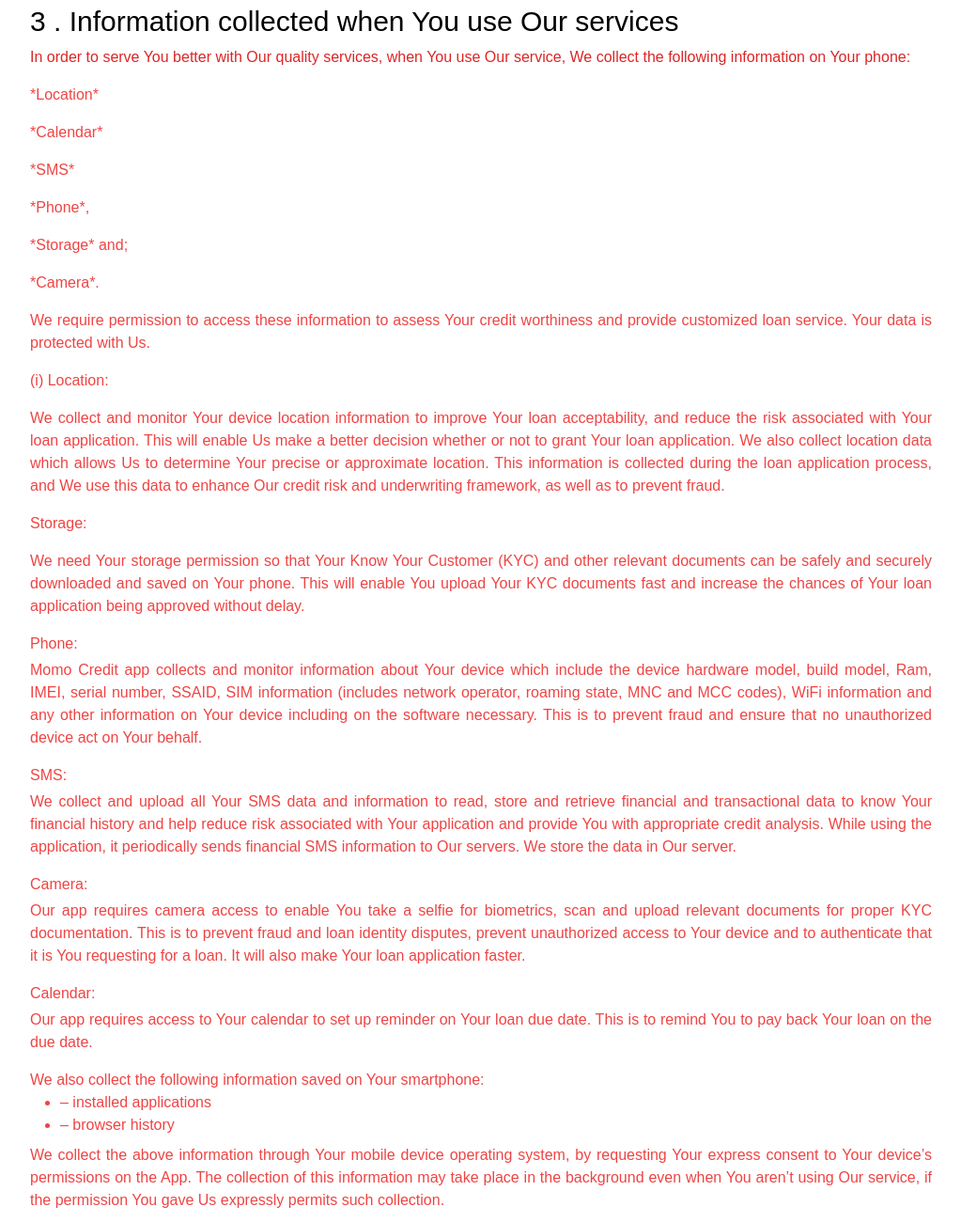
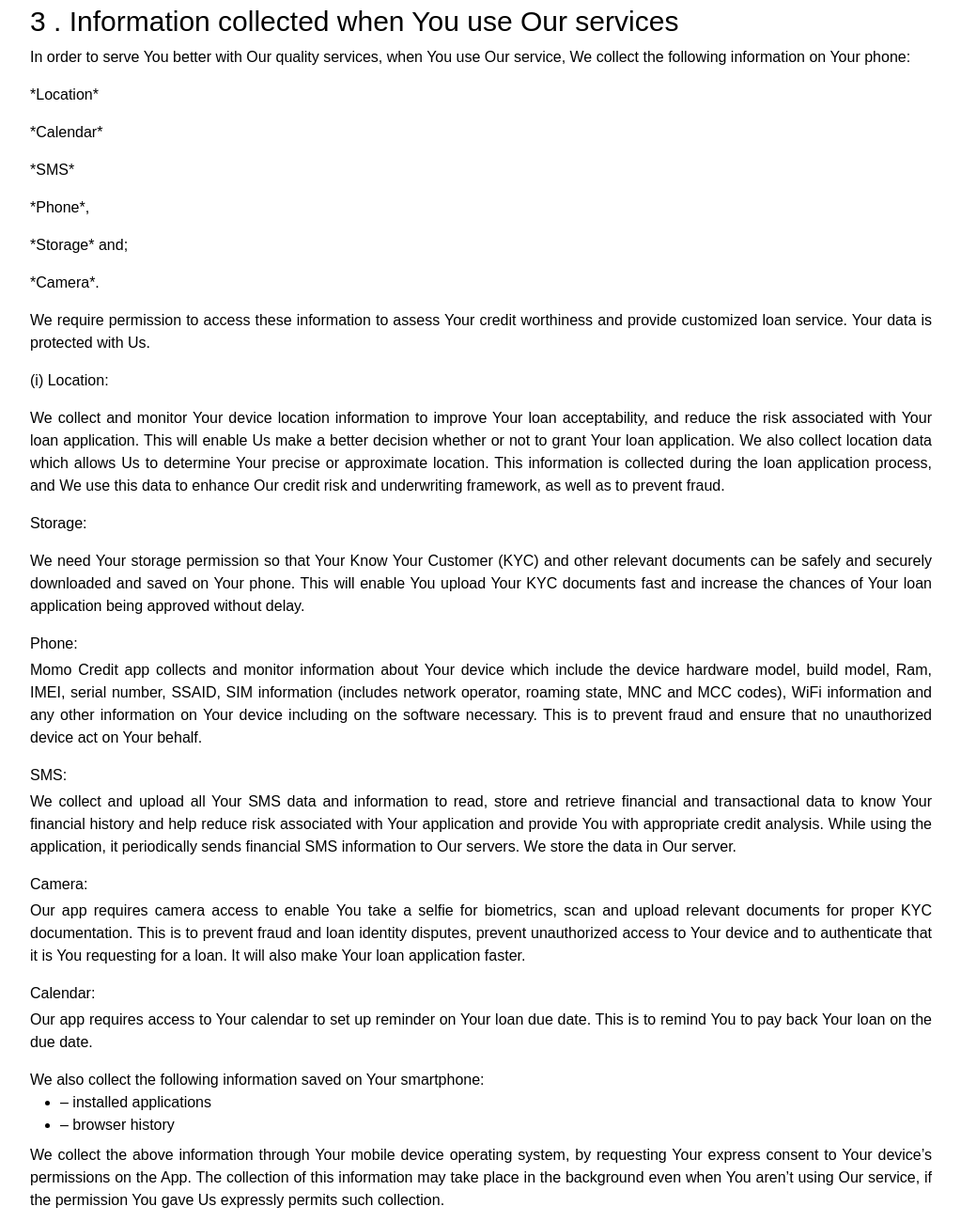
Before and after one commit to frankdev0/MOMO, a Gatsby site: page /privacy in a window 1280 px wide. Shown: the part 2960-4260 px from the top of the page at 94% size, without its empty margins (128-1151 px from the left). Built offline with nearby package versions, Linux system fonts and the light colour scheme; Gatsby itself is replaced by a stand-in of ours.

Commit message:
tracked changes on the landing page

```diff
--- a/src/pages/about.tsx
+++ b/src/pages/about.tsx
@@ -58,7 +58,7 @@ export default function About({ location }) {
 
                 <div className='px-10 md:px-0 md:mr-28 my-2' id="bounce">
                     <StaticImage
-                        src='../images/groupeddevice.png'
+                        src='../images/groupeddevicex.png'
                         alt=''
                         width={800}
                     />
@@ -233,7 +233,7 @@ export default function About({ location }) {
             <div className='flex flex-col gap-y-4 mt-10 md:-mt-10 lg:mt-10 2xl:mt-20'>
                 <div className="text-2xl md:text-4xl text-center">Explore Loan Offers for Different Purpose</div>
 
-                <div className='flex flex-col md:flex-row w-full text-white'>
+                <div className='flex flex-col md:flex-row w-full text-white justify-center'>
                     <div className="relative text-center">
                         <StaticImage placeholder="blurred" src="../images/momoimage.e copy.png" alt="" className="max-h-[338px]" />
                         <div className="absolute font-bold top-1/2 left-1/2 -translate-x-1/2 -translate-y-1/2 text-[30px] md:text-2xl lg:text-[40px] whitespace-nowrap">Car Loans</div>
--- a/src/pages/privacy.tsx
+++ b/src/pages/privacy.tsx
@@ -200,40 +200,40 @@ export default function Terms({ location }) {
                     3 . Information collected when You use Our services
                     </div>
 
-                    <div className="mt-2 text-red-600">
+                    <div className="mt-2 text-600">
                     In order to serve You better with Our quality services, when You use Our service, We collect the following information on Your phone:
                     </div>
 
 
 <ul className="my-4 space-y-4">
-  <li className="text-red-500">*Location*</li>
-  <li className="text-red-500">*Calendar*</li>
-  <li className="text-red-500">*SMS*</li>
-  <li className="text-red-500">*Phone*,</li>
-  <li className="text-red-500">*Storage* and;</li>
-  <li className="text-red-500">*Camera*.</li>
-  <div className="text-red-500">We require permission to access these information to assess Your credit worthiness and provide customized loan service. Your data is protected with Us.</div>
-  <li className="text-red-500">(i) Location:</li>
-  <div className="mt-2 text-red-500">We collect and monitor Your device location information to improve Your loan acceptability, and reduce the risk associated with Your loan application. This will enable Us make a better decision whether or not to grant Your loan application. We also collect location data which allows Us to determine Your precise or approximate location. This information is collected during the loan application process, and We use this data to enhance Our credit risk and underwriting framework, as well as to prevent fraud.</div>
-  <li className="text-red-500">Storage:</li>
-  <div className="mt-2 text-red-500">We need Your storage permission so that Your Know Your Customer (KYC) and other relevant documents can be safely and securely downloaded and saved on Your phone. This will enable You upload Your KYC documents fast and increase the chances of Your loan application being approved without delay.</div>
+  <li className="text-500">*Location*</li>
+  <li className="text-500">*Calendar*</li>
+  <li className="text-500">*SMS*</li>
+  <li className="text-500">*Phone*,</li>
+  <li className="text-500">*Storage* and;</li>
+  <li className="text-500">*Camera*.</li>
+  <div className="text-500">We require permission to access these information to assess Your credit worthiness and provide customized loan service. Your data is protected with Us.</div>
+  <li className="text-500">(i) Location:</li>
+  <div className="mt-2 text-500">We collect and monitor Your device location information to improve Your loan acceptability, and reduce the risk associated with Your loan application. This will enable Us make a better decision whether or not to grant Your loan application. We also collect location data which allows Us to determine Your precise or approximate location. This information is collected during the loan application process, and We use this data to enhance Our credit risk and underwriting framework, as well as to prevent fraud.</div>
+  <li className="text-500">Storage:</li>
+  <div className="mt-2 text-500">We need Your storage permission so that Your Know Your Customer (KYC) and other relevant documents can be safely and securely downloaded and saved on Your phone. This will enable You upload Your KYC documents fast and increase the chances of Your loan application being approved without delay.</div>
   <div className="mt-2">
-    <li className="text-red-500">Phone:</li>
-    <div className="mt-1 text-red-500">Momo Credit app collects and monitor information about Your device which include the device hardware model, build model, Ram, IMEI, serial number, SSAID, SIM information (includes network operator, roaming state, MNC and MCC codes), WiFi information and any other information on Your device including on the software necessary. This is to prevent fraud and ensure that no unauthorized device act on Your behalf.</div>
+    <li className="text-500">Phone:</li>
+    <div className="mt-1 text-500">Momo Credit app collects and monitor information about Your device which include the device hardware model, build model, Ram, IMEI, serial number, SSAID, SIM information (includes network operator, roaming state, MNC and MCC codes), WiFi information and any other information on Your device including on the software necessary. This is to prevent fraud and ensure that no unauthorized device act on Your behalf.</div>
   </div>
   <div className="mt-2">
-    <li className="text-red-500">SMS:</li>
-    <div className="mt-1 text-red-500">We collect and upload all Your SMS data and information to read, store and retrieve financial and transactional data to know Your financial history and help reduce risk associated with Your application and provide You with appropriate credit analysis. While using the application, it periodically sends financial SMS information to Our servers. We store the data in Our server.</div>
+    <li className="text-500">SMS:</li>
+    <div className="mt-1 text-500">We collect and upload all Your SMS data and information to read, store and retrieve financial and transactional data to know Your financial history and help reduce risk associated with Your application and provide You with appropriate credit analysis. While using the application, it periodically sends financial SMS information to Our servers. We store the data in Our server.</div>
   </div>
   <div className="mt-2">
-    <li className="text-red-500">Camera:</li>
-    <div className="mt-1 text-red-500">Our app requires camera access to enable You take a selfie for biometrics, scan and upload relevant documents for proper KYC documentation. This is to prevent fraud and loan identity disputes, prevent unauthorized access to Your device and to authenticate that it is You requesting for a loan. It will also make Your loan application faster.</div>
+    <li className="text-500">Camera:</li>
+    <div className="mt-1 text-500">Our app requires camera access to enable You take a selfie for biometrics, scan and upload relevant documents for proper KYC documentation. This is to prevent fraud and loan identity disputes, prevent unauthorized access to Your device and to authenticate that it is You requesting for a loan. It will also make Your loan application faster.</div>
   </div>
   <div className="mt-2">
-    <li className="text-red-500">Calendar:</li>
-    <div className="mt-1 text-red-500">Our app requires access to Your calendar to set up reminder on Your loan due date. This is to remind You to pay back Your loan on the due date.</div>
+    <li className="text-500">Calendar:</li>
+    <div className="mt-1 text-500">Our app requires access to Your calendar to set up reminder on Your loan due date. This is to remind You to pay back Your loan on the due date.</div>
     </div>
-    <div className="mt-2 text-red-500">
+    <div className="mt-2 text-500">
   We also collect the following information saved on Your smartphone:
   <ul className="list-disc ml-8">
     <li>– installed applications</li>
@@ -312,7 +312,7 @@ export default function Terms({ location }) {
                     </div>
 
                     <div className="mt-2">
-                    You have the right to ask Us not to process Your personal data for marketing purposes and to withdraw Your consent at any time. Please note that the withdrawal of Your consent will not affect the lawful processing of data which We have obtained based on Your previous consent. We will usually inform You (before collecting Your data) if We intend to use Your data for the aforementioned purposes or if We intend to disclose Your information to any third party for such purposes. You can exercise Your right to prevent such processing by checking certain boxes on the forms We use to collect Your data. You can also exercise the right at any time by contacting Us using in-app support feature on the mobile application or using the complaint tab on the web portal at <span className="bg-yellow-400">support@momocredits.com</span> Our site may, from time to time, contain links to and from the websites of Our partner networks, advertisers and affiliates. If You follow a link to any of these websites, please note that these websites have their own privacy policies and that We do not accept any responsibility or liability for these policies. Please check these policies before You submit any personal data to these websites.
+                    You have the right to ask Us not to process Your personal data for marketing purposes and to withdraw Your consent at any time. Please note that the withdrawal of Your consent will not affect the lawful processing of data which We have obtained based on Your previous consent. We will usually inform You (before collecting Your data) if We intend to use Your data for the aforementioned purposes or if We intend to disclose Your information to any third party for such purposes. You can exercise Your right to prevent such processing by checking certain boxes on the forms We use to collect Your data. You can also exercise the right at any time by contacting Us using in-app support feature on the mobile application or using the complaint tab on the web portal at <span className="bg-400">support@momocredits.com</span> Our site may, from time to time, contain links to and from the websites of Our partner networks, advertisers and affiliates. If You follow a link to any of these websites, please note that these websites have their own privacy policies and that We do not accept any responsibility or liability for these policies. Please check these policies before You submit any personal data to these websites.
                     </div>
                 </div>
                 <div className='flex flex-col'>
@@ -339,7 +339,7 @@ export default function Terms({ location }) {
                     Contact
                     </div>
                     <div className="mt-2">
-                    Questions, comments and requests regarding this privacy policy are welcomed and should be addressed to MCL via the in-app support feature on the mobile application or using the complaint tab on the web portal at <span className="bg-yellow-400">support@momocredits.com</span>
+                    Questions, comments and requests regarding this privacy policy are welcomed and should be addressed to MCL via the in-app support feature on the mobile application or using the complaint tab on the web portal at <span className="bg-400">support@momocredits.com</span>
                     </div>
                 </div>
 
--- a/src/pages/terms.tsx
+++ b/src/pages/terms.tsx
@@ -277,7 +277,7 @@ export default function Terms({ location }) {
                 </div>
 
                 {/* starts here */}
-                <h1 className="text-yellow-500 font-bold text-lg">Our Lending Terms</h1>
+                <h1 className="text-500 font-bold text-lg">Our Lending Terms</h1>
 <p className="my-2">Your Obligation</p>
 <ol className="list-decimal ml-5 my-2">
   <li className="my-2">You agree to repay to MoMo Credit, the Loan sum, including any convenience, default or penalty fees, flat interest rate, service fee, maintenance fee and other amounts due to MoMo Credit charged to this Account. You also promise to pay these amounts as agreed in this Agreement on or before the Payment Due Date.</li>
@@ -420,7 +420,7 @@ export default function Terms({ location }) {
   <p>You shall cooperate as fully as reasonably required in the defense of any such claim. MoMo Credit reserves the right, at its own expense, to assume the exclusive defense and control of any matter subject to indemnification by You. You agree not to settle any matter without the prior written consent of MoMo Credit. For the avoidance of doubt, this indemnification, defense and hold harmless obligation will survive this Agreement and the termination of Your use of the Services.</p>
 </div>
 
-<div className="text-red-500">
+<div className="text-500">
   <h2 className="text-2xl font-bold mb-4">Declaration by You</h2>
   <p>a. I hereby confirm that I have read, understood and agreed to the above terms and conditions. I also authorize the MoMo Credit Limited to present the repayment instrument issued by me (in favour of MoMo Credit Limited) for the repayment of the loan/credit as and when due until the entire amount owed is fully paid and if, for any reason whatsoever, my account is not funded at the time of presentation, I shall be criminally liable under the Dishonored Cheques (Offences) Act, CAP D1, LFN 2004.</p>
   <p>b. I also declare by signing this Agreement and taking credit/drawing on the loan that I shall repay all moneys in accordance with the schedule of repayment as and when due. In the event that I refuse to repay in the terms of the schedule and the credit facility becomes delinquent, MoMo Credit shall have the right to edge against its risks in accordance with the terms of its Privacy Policy and report the delinquent loan to the appropriate authorities in line with extant lending regulations.</p>
```
Also changed, not shown: src/pages/index.tsx (+6 -6 lines), src/images/bounceiphonex.png (added), src/images/groupeddevicex.png (added), src/images/iphonex.png (added).
